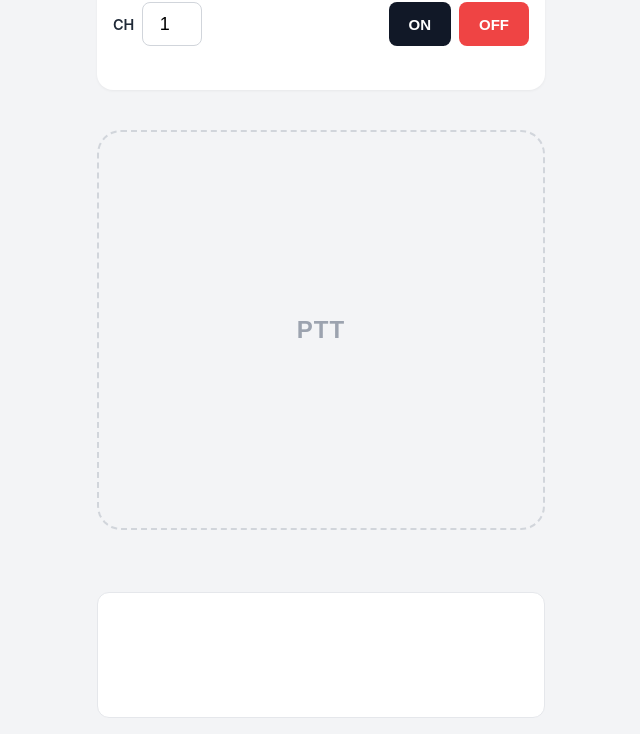
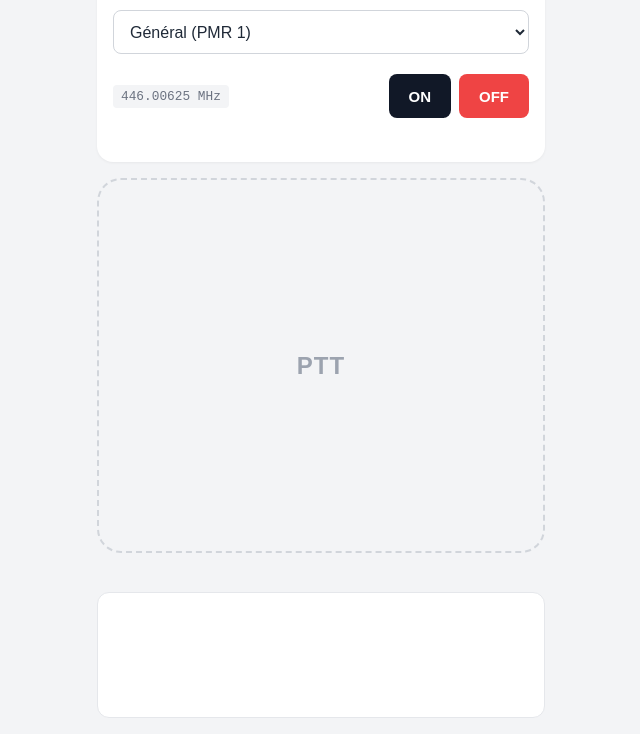
Before and after one commit to sicho95/Sicho_Radio, a website: page public/index.html in a window 1280 px wide. Shown: the part 66-800 px from the top of the page, without its empty margins (319-959 px from the left). Drawn offline with Linux system fonts and the light colour scheme.

Commit message:
Add files via upload

```diff
--- a/public/app.js
+++ b/public/app.js
@@ -1,4 +1,4 @@
-// V7: Strict PTT Gating + Lock 10s
+// V8: Config Channels from JSON
 const BACKEND = "https://mobile-avivah-sicho-96db3843.koyeb.app";
 const WS_URL = BACKEND.replace(/^http/, 'ws') + '/ws';
 
@@ -10,7 +10,8 @@ const remotePttEl = el('remotePtt');
 const pttBtn = el('ptt');
 const connectBtn = el('connect');
 const disconnectBtn = el('disconnect');
-const channelEl = el('channel');
+const channelSelect = el('channelSelect');
+const freqDisplay = el('freqDisplay');
 const lockHint = el('lockHint');
 
 let ws = null;
@@ -22,14 +23,57 @@ let playbackNode = null;
 
 let holdTimer = null;
 let isLocked = false;
-let isTransmitting = false; // "Porte" logicielle
+let isTransmitting = false;
 const LOCK_DELAY_MS = 10000;
+
+// Channels Data
+let channels = [];
 
 function log(msg) {
   const d = new Date().toLocaleTimeString();
   logEl.innerHTML += `<div><span style="color:#9ca3af">[${d}]</span> ${msg}</div>`;
   logEl.scrollTop = logEl.scrollHeight;
 }
+
+// LOAD CONFIG
+async function loadConfig() {
+  try {
+    const r = await fetch('./channels.json');
+    if (!r.ok) throw new Error('Config load failed');
+    channels = await r.json();
+
+    channelSelect.innerHTML = '';
+    channels.forEach(ch => {
+      const opt = document.createElement('option');
+      opt.value = ch.id;
+      opt.textContent = ch.name;
+      opt.dataset.freq = ch.freq;
+      channelSelect.appendChild(opt);
+    });
+
+    channelSelect.disabled = false;
+    updateFreq();
+  } catch (e) {
+    log('Erreur Config: ' + e.message);
+    // Fallback
+    channelSelect.innerHTML = '<option value="1">Canal 1 (Fallback)</option>';
+    channelSelect.disabled = false;
+  }
+}
+
+function updateFreq() {
+  const opt = channelSelect.selectedOptions[0];
+  if (opt && opt.dataset.freq) {
+    freqDisplay.textContent = opt.dataset.freq;
+  } else {
+    freqDisplay.textContent = '---';
+  }
+}
+
+channelSelect.addEventListener('change', updateFreq);
+
+// INIT
+loadConfig();
 
 function setStatus(s) {
   if (s === 'connected') {
@@ -68,36 +112,28 @@ async function startPlayback() {
 
 async function startCapture() {
   if (ws?.readyState !== WebSocket.OPEN) return;
-  // Si déjà en train d'émettre, on ne relance pas
   if (isTransmitting) return;
 
   if (!(await initAudio())) return;
 
   try {
-    // Initialisation unique du flux micro (Hot Mic)
     if (!captureStream) {
       captureStream = await navigator.mediaDevices.getUserMedia({
         audio: { echoCancellation: true, noiseSuppression: true, autoGainControl: true }
       });
     }
 
-    // Initialisation unique du processeur
     if (!captureNode) {
         captureSource = audioCtx.createMediaStreamSource(captureStream);
         captureNode = new AudioWorkletNode(audioCtx, 'capture-processor');
-
         captureNode.port.onmessage = (e) => {
-          // V7 FIX: GATE LOGIC
-          // On envoie SEULEMENT si isTransmitting est true
           if (ws && ws.readyState === WebSocket.OPEN && isTransmitting) {
             ws.send(e.data);
           }
         };
-
         captureSource.connect(captureNode);
     }
 
-    // Démarrage logique de l'émission
     isTransmitting = true;
     ws.send(JSON.stringify({ type: 'ptt', state: 'start' }));
 
@@ -112,8 +148,7 @@ async function startCapture() {
 function stopCapture(force = false) {
   if (isLocked && !force) return;
 
-  isTransmitting = false; // LA PORTE SE FERME ICI
-
+  isTransmitting = false;
   pttBtn.classList.remove('active');
   pttBtn.classList.remove('locked');
   pttBtn.textContent = 'PTT';
@@ -132,14 +167,15 @@ function connect() {
   ws.binaryType = 'arraybuffer';
   setStatus('connecting');
   connectBtn.disabled = true;
+  channelSelect.disabled = true; // Lock chan selection
 
   ws.onopen = async () => {
     setStatus('connected');
     disconnectBtn.disabled = false;
     pttBtn.disabled = false;
 
-    const ch = channelEl.value;
-    ws.send(JSON.stringify({ type: 'join', channel: parseInt(ch), role: 'v7' }));
+    const ch = channelSelect.value;
+    ws.send(JSON.stringify({ type: 'join', channel: parseInt(ch), role: 'v8' }));
 
     await startPlayback();
   };
@@ -161,6 +197,7 @@ function connect() {
     setStatus('disconnected');
     connectBtn.disabled = false;
     disconnectBtn.disabled = true;
+    channelSelect.disabled = false;
     pttBtn.disabled = true;
     ws = null;
     isLocked = false;
@@ -175,16 +212,12 @@ pttBtn.addEventListener('contextmenu', e => e.preventDefault());
 
 const handlePress = (e) => {
   if (e.cancelable) e.preventDefault();
-
-  // Si verrouillé, un clic arrête tout
   if (isLocked) {
     stopCapture(true);
     return;
   }
-
   startCapture();
 
-  // Timer lock
   lockHint.textContent = `Maintiens ${LOCK_DELAY_MS/1000}s pour verrouiller`;
   lockHint.classList.add('show');
 
@@ -199,22 +232,18 @@ const handlePress = (e) => {
 
 const handleRelease = (e) => {
   if (e.cancelable) e.preventDefault();
-
   if (holdTimer) {
     clearTimeout(holdTimer);
     holdTimer = null;
   }
-
-  if (isLocked) return; // Reste actif si lock
-
-  stopCapture(); // Coupe si pas lock
+  if (isLocked) return;
+  stopCapture();
   lockHint.classList.remove('show');
 };
 
 pttBtn.addEventListener('touchstart', handlePress, { passive: false });
 pttBtn.addEventListener('touchend', handleRelease);
 pttBtn.addEventListener('touchcancel', handleRelease);
-
 pttBtn.addEventListener('mousedown', (e) => {
   if (e.button === 0) handlePress(e);
 });
--- /dev/null
+++ b/public/channels.json
@@ -0,0 +1,27 @@
+[
+  {
+    "id": 1,
+    "name": "G\u00e9n\u00e9ral (PMR 1)",
+    "freq": "446.00625 MHz"
+  },
+  {
+    "id": 2,
+    "name": "S\u00e9curit\u00e9 (PMR 2)",
+    "freq": "446.01875 MHz"
+  },
+  {
+    "id": 3,
+    "name": "Logistique (PMR 3)",
+    "freq": "446.03125 MHz"
+  },
+  {
+    "id": 4,
+    "name": "Urgence (PMR 8)",
+    "freq": "446.09375 MHz"
+  },
+  {
+    "id": 99,
+    "name": "Test Loopback",
+    "freq": "N/A"
+  }
+]
--- a/public/index.html
+++ b/public/index.html
@@ -5,7 +5,7 @@
   <meta name="viewport" content="width=device-width,initial-scale=1,maximum-scale=1,user-scalable=no" />
   <link rel="manifest" href="./manifest.webmanifest" />
   <link rel="icon" href="./icons/icon-192.png">
-  <title>Sicho Radio (V7)</title>
+  <title>Sicho Radio (V8)</title>
   <style>
     body {
       font-family: -apple-system, BlinkMacSystemFont, "Segoe UI", Roboto, Helvetica, Arial, sans-serif;
@@ -39,15 +39,26 @@
     .row { display: flex; gap: 8px; align-items: center; justify-content: space-between; }
     h1 { margin: 0; font-size: 1.25rem; font-weight: 800; letter-spacing: -0.025em; }
 
-    input[type=number] {
-      width: 60px;
+    /* STYLE SELECT */
+    select {
+      flex: 1;
       height: 44px;
-      padding: 0 8px;
+      padding: 0 12px;
       border: 1px solid #d1d5db;
       border-radius: 8px;
-      font-size: 18px;
-      text-align: center;
-      box-sizing: border-box;
+      font-size: 16px;
+      background: white;
+      color: #1f2937;
+    }
+
+    .freq-display {
+      font-family: monospace;
+      font-size: 0.8rem;
+      color: #6b7280;
+      background: #f3f4f6;
+      padding: 4px 8px;
+      border-radius: 4px;
+      text-align: right;
     }
 
     .btn {
@@ -130,23 +141,25 @@
   <div class="container">
     <div class="header">
       <div class="row">
-        <h1>Sicho Radio <span style="color:#ef4444">V7</span></h1>
+        <h1>Sicho Radio <span style="color:#ef4444">V8</span></h1>
         <div class="status-row">
           <span id="statusDot" class="status-dot"></span>
           <span id="statusText">Déconnecté</span>
         </div>
       </div>
 
+      <!-- Selection Canal -->
+      <div class="row" style="margin-top:8px; margin-bottom:8px;">
+         <select id="channelSelect" disabled>
+           <option value="">Chargement...</option>
+         </select>
+      </div>
       <div class="row">
-        <div style="display:flex; align-items:center; gap:8px;">
-          <label style="font-size:0.9rem; font-weight:600;">CH</label>
-          <input id="channel" type="number" value="1" min="1" max="255" inputmode="numeric">
-        </div>
-
-        <div style="display:flex; gap:8px; flex:1; justify-content:flex-end;">
-          <button id="connect" class="btn btn-black">ON</button>
-          <button id="disconnect" disabled class="btn btn-red">OFF</button>
-        </div>
+         <div id="freqDisplay" class="freq-display">--- MHz</div>
+         <div style="display:flex; gap:8px;">
+            <button id="connect" class="btn btn-black">ON</button>
+            <button id="disconnect" disabled class="btn btn-red">OFF</button>
+         </div>
       </div>
 
       <div id="remotePtt" style="font-size:0.8rem; color:#2563eb; font-weight:700; min-height:1rem;"></div>
--- a/public/processors.js
+++ b/public/processors.js
@@ -1,4 +1,4 @@
-// processors.js V7
+// processors.js V8 (Identique V7)
 const TARGET_SAMPLE_RATE = 16000;
 
 class CaptureProcessor extends AudioWorkletProcessor {
--- a/public/sw.js
+++ b/public/sw.js
@@ -1,6 +1,6 @@
-const CACHE = 'sicho-radio-v7-strict';
+const CACHE = 'sicho-radio-v8-channels';
 self.addEventListener('install', e => {
-  e.waitUntil(caches.open(CACHE).then(c => c.addAll(['./', './index.html', './app.js', './processors.js', './manifest.webmanifest', './icons/icon-192.png'])));
+  e.waitUntil(caches.open(CACHE).then(c => c.addAll(['./', './channels.json', './index.html', './app.js', './processors.js', './manifest.webmanifest', './icons/icon-192.png'])));
   self.skipWaiting();
 });
 self.addEventListener('fetch', e => {
```
Also changed, not shown: README_V8.md (added), public/manifest.webmanifest.
